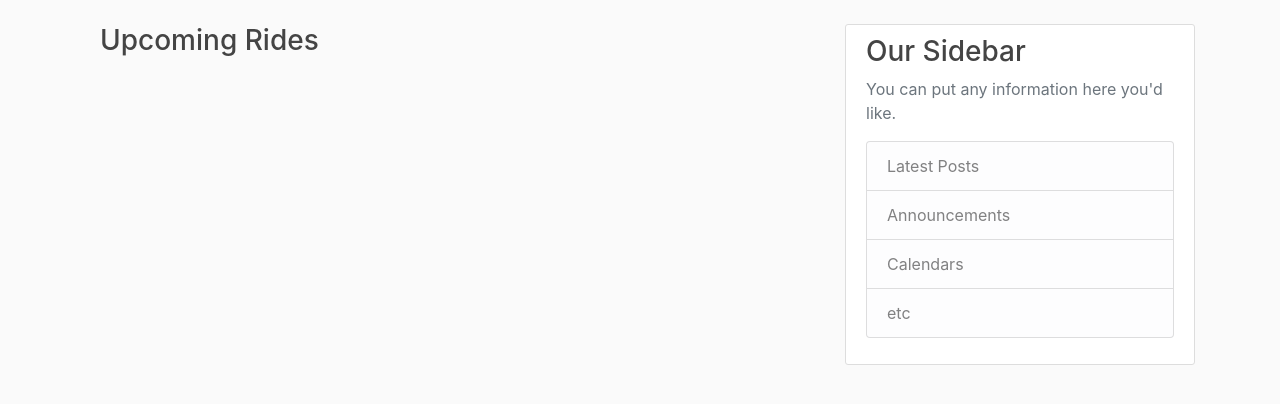
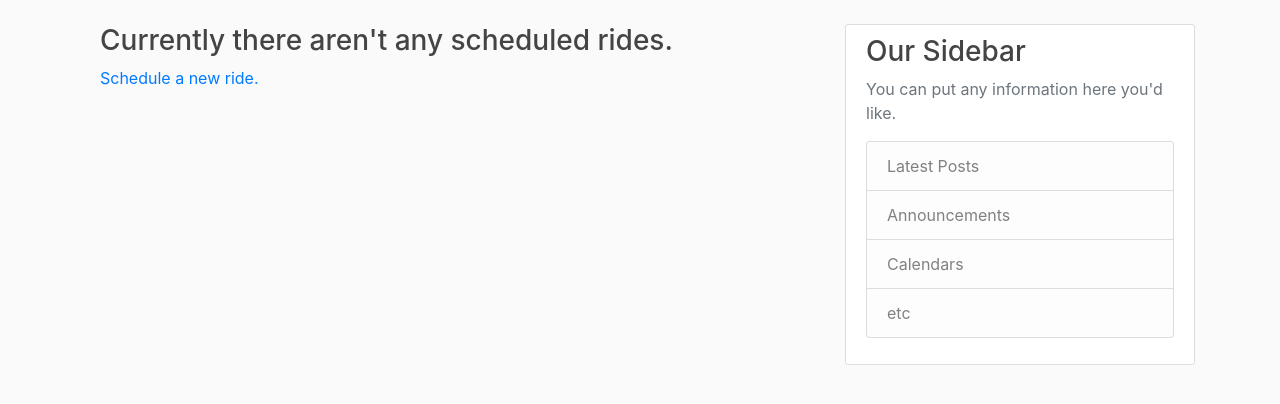
Before and after one commit to jpfasano/djangoProject, a Django app: page / in a window 1280 px wide. Shown: the part 56-460 px from the top of the page. Run offline with Django 4.2, Linux system fonts and the light colour scheme; data comes from the database, SQL or seed files in the repository; both versions use the stored data as it was after the commit; some libraries are stand-ins or nearby versions.

Commit message:
Home page displays "no rides scheduled" when there are no pages currently scheduled.

```diff
--- a/rides/templates/rides/home.html
+++ b/rides/templates/rides/home.html
@@ -2,9 +2,16 @@
 {% load crispy_forms_filters %}
 {% block content %}
     <div class="container">
-        <h3>Upcoming Rides</h3>
-        {% for object in object_list %}
-            {% include "rides/inc_ride_article.html" %}
-        {% endfor %}
+        {%  if object_list %}
+            <h3>Upcoming Rides</h3>
+            {% for object in object_list %}
+                {% include "rides/inc_ride_article.html" %}
+            {% endfor %}
+        {% else %}
+            <h3>Currently there aren't any scheduled rides.</h3>
+            <p>
+                <a href="{% url 'ride-create' %}">Schedule a new ride.</a>
+            </p>
+        {% endif %}
     </div>
 {% endblock content %}
--- a/rides/views.py
+++ b/rides/views.py
@@ -215,7 +215,7 @@ class RidesDeleteView(LoginRequiredMixin, UserPassesTestMixin, DeleteView):
             return False
 
     def get_success_url(self):
-        return reverse('rides')
+        return reverse('home')
 
     def form_valid(self, form):
         action = self.request.POST['action']
```
Also changed, not shown: db.sqlite3.
